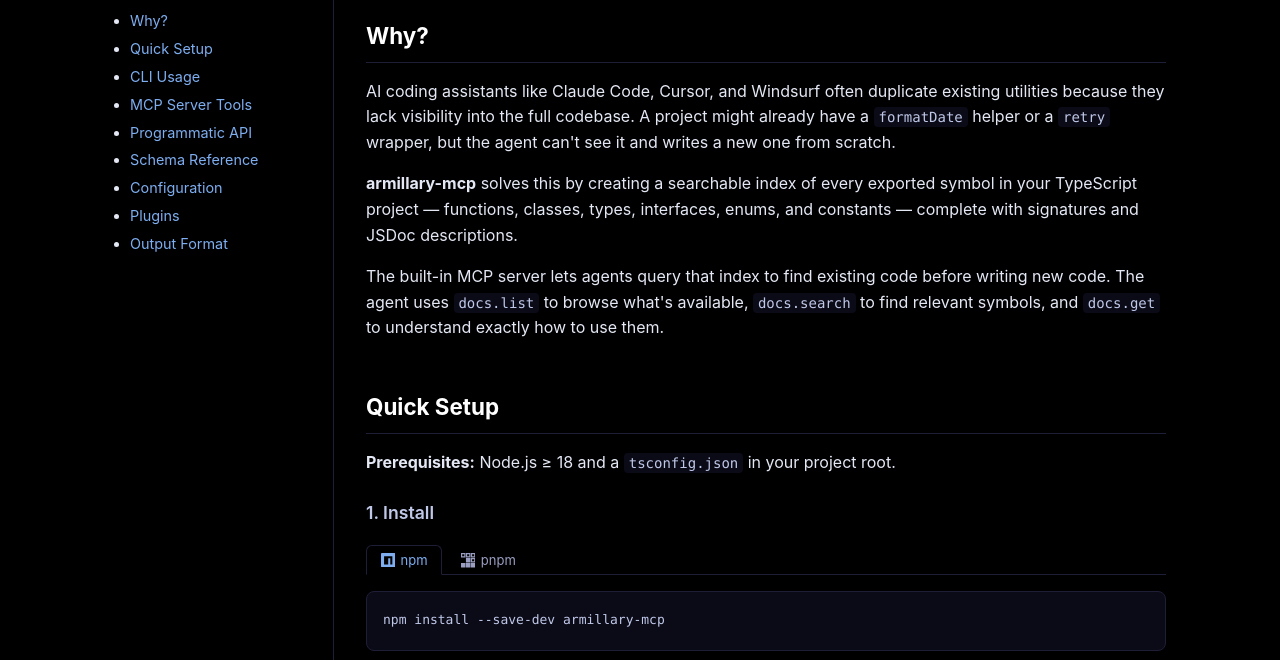
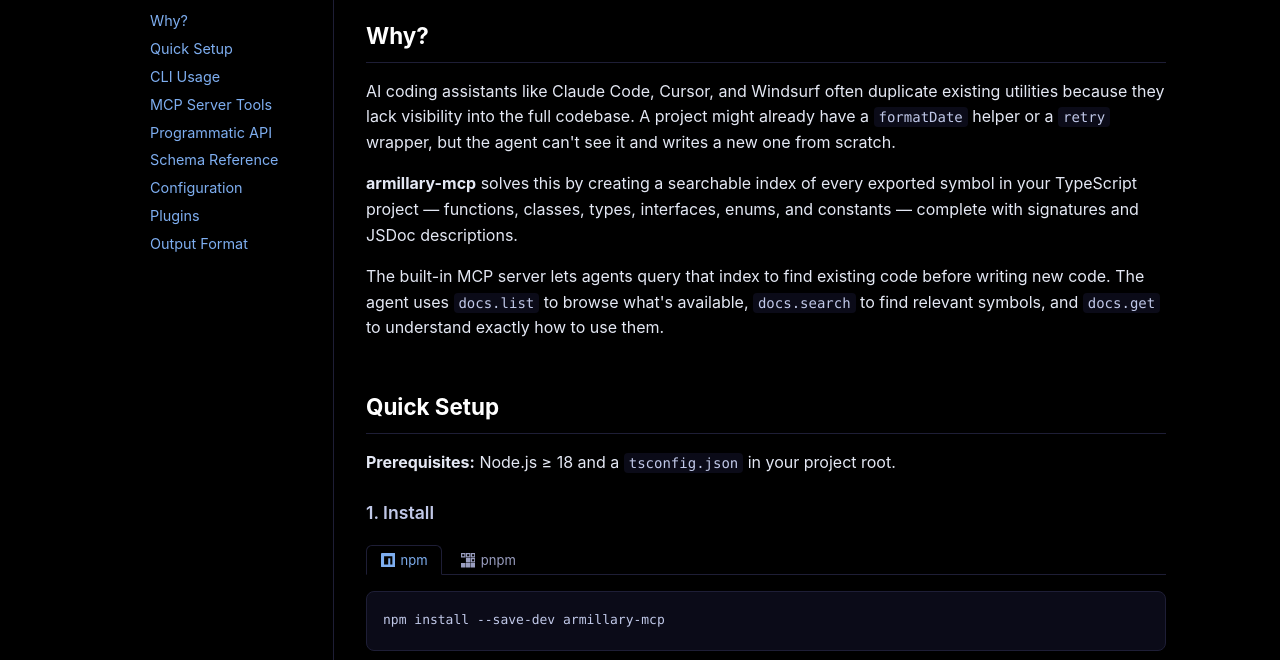
Before and after one commit to phillt/armillary-mcp, a website: page docs/manual.html in a window 1280 px wide. Shown: the part 140-800 px from the top of the page. Drawn offline with Linux system fonts and the light colour scheme.

Commit message:
Update CSS styles for table of contents list changes

```diff
--- a/docs/style.css
+++ b/docs/style.css
@@ -477,7 +477,7 @@
 
 .toc-inner {
   position: sticky;
-  top: 3.5rem;
+  top: 3.8rem;
   max-height: calc(100vh - 3.5rem);
   overflow-y: auto;
   padding: 1.25rem 1rem;
@@ -490,8 +490,10 @@
   margin-bottom: 0.75rem;
 }
 
-.toc ol {
+.toc ol,
+.toc ul {
   padding-left: 1.25rem;
+  list-style: none;
 }
 
 .toc li {
```
